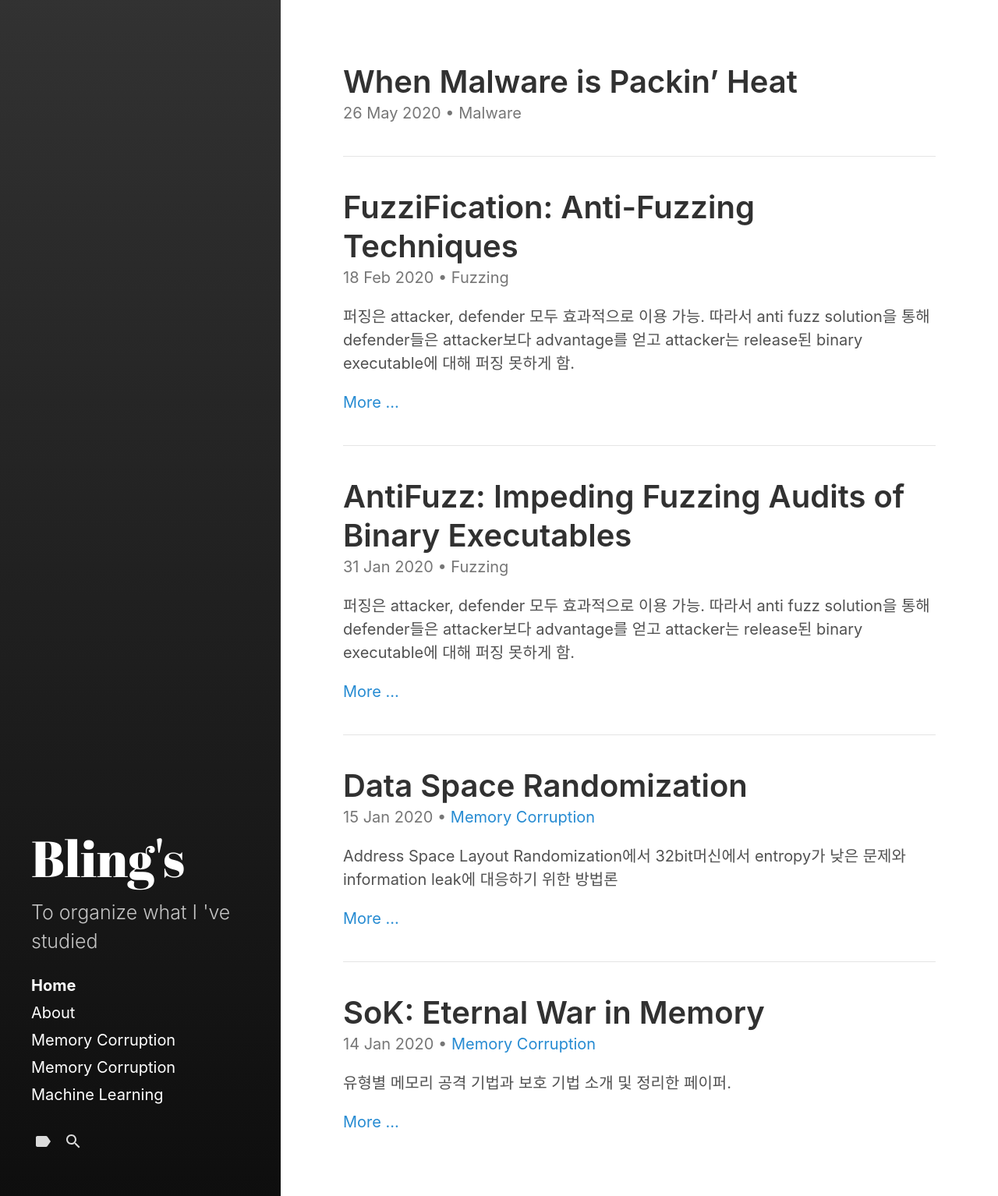
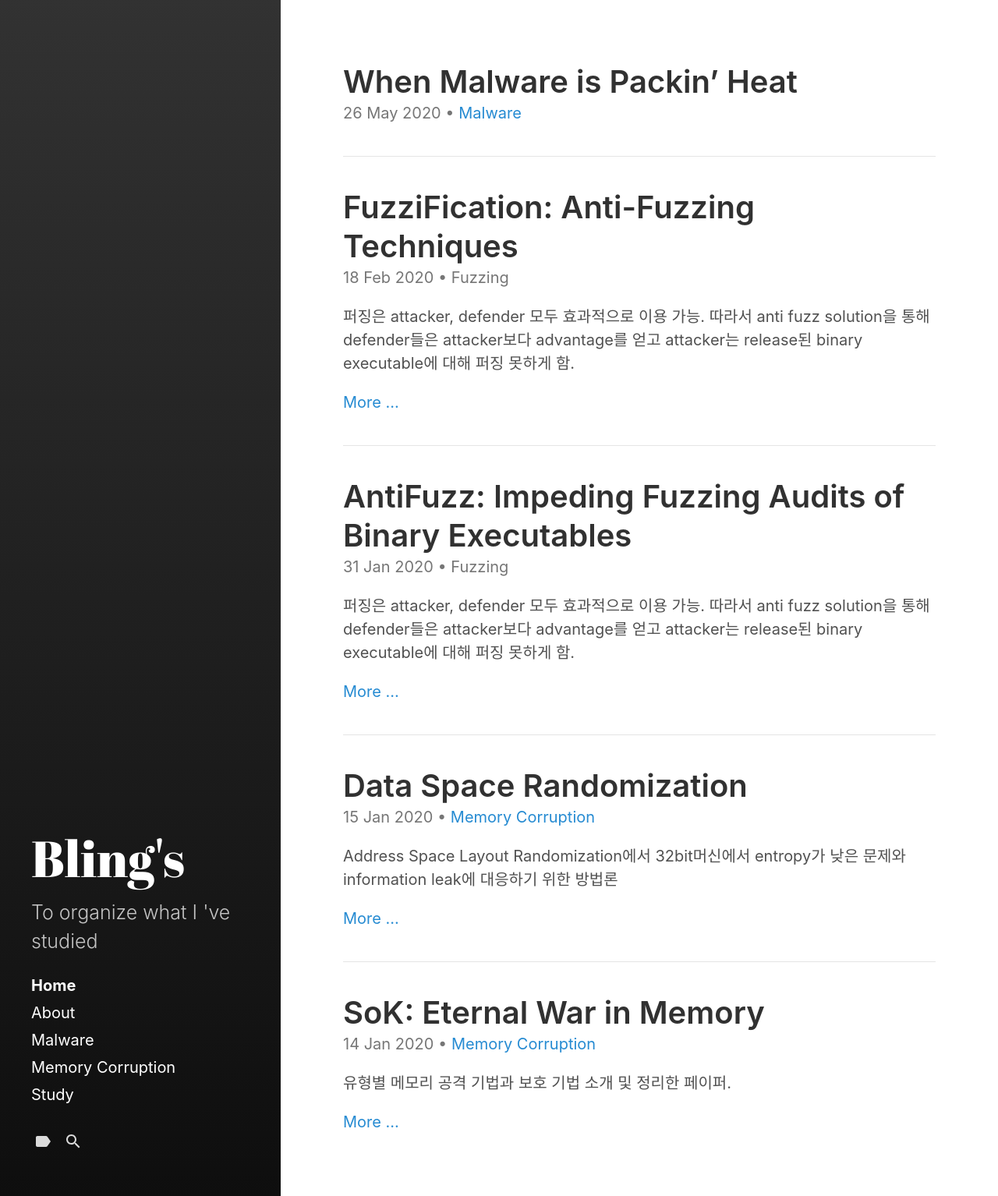
Before and after one commit to blingcho/blingcho.github.io, a Jekyll site: the page built from index.html, in a window 1280 px wide. Shown: the whole page at 78% size. Built offline with Jekyll 4.4.1, drawn with Linux system fonts in a browser that asks for light colours; the list of posts is cut into pages by our own code.

Commit message:
20.06.01

```diff
--- a/category/malware.md
+++ b/category/malware.md
@@ -1,6 +1,6 @@
 ---
 layout: category
-title: Memory Corruption
+title: Malware
 ---
 
 Summaries of my studies
--- a/category/study.md
+++ b/category/study.md
@@ -1,6 +1,6 @@
 ---
 layout: category
-title: Machine Learning
+title: Study
 ---
 
 Summaries of my studies
```
